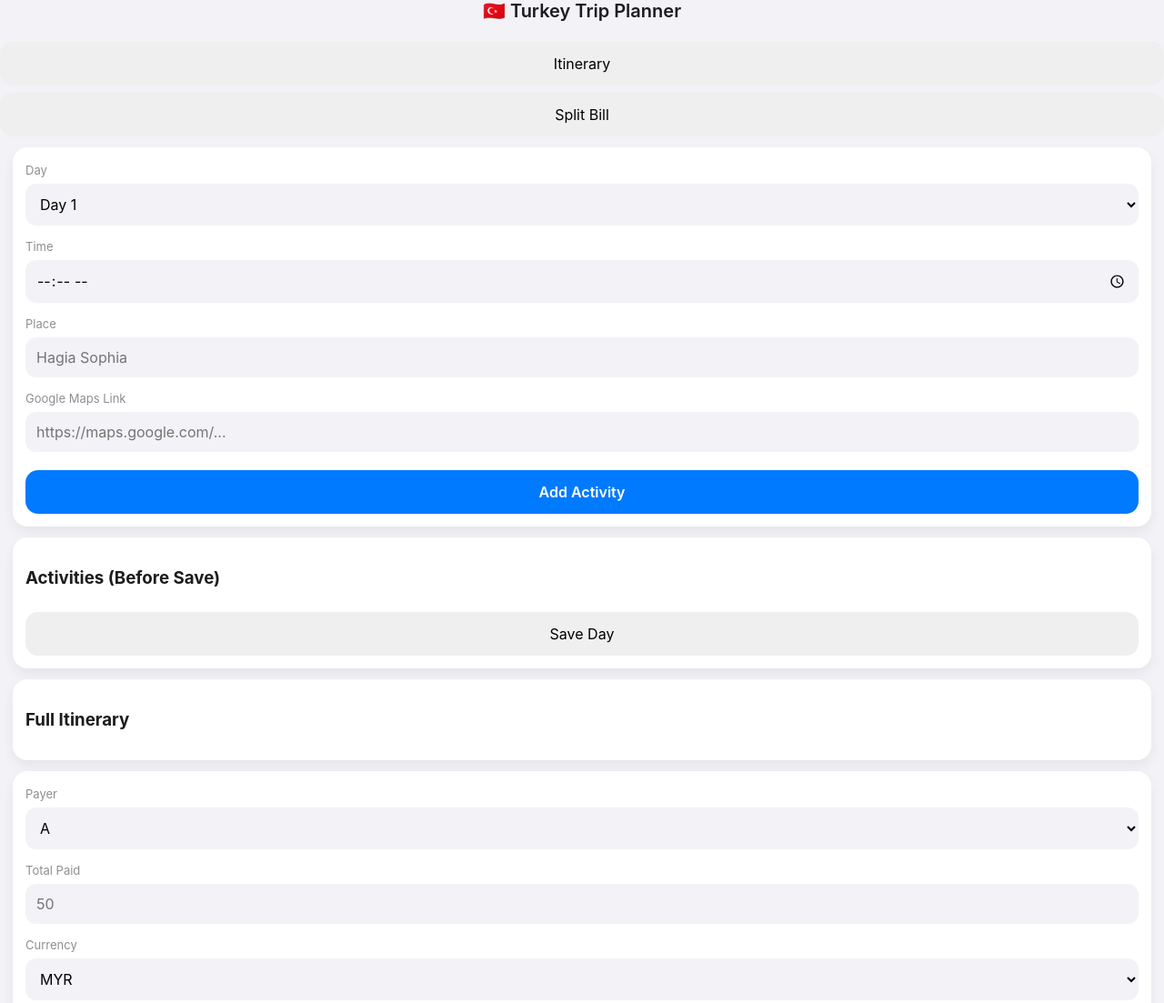
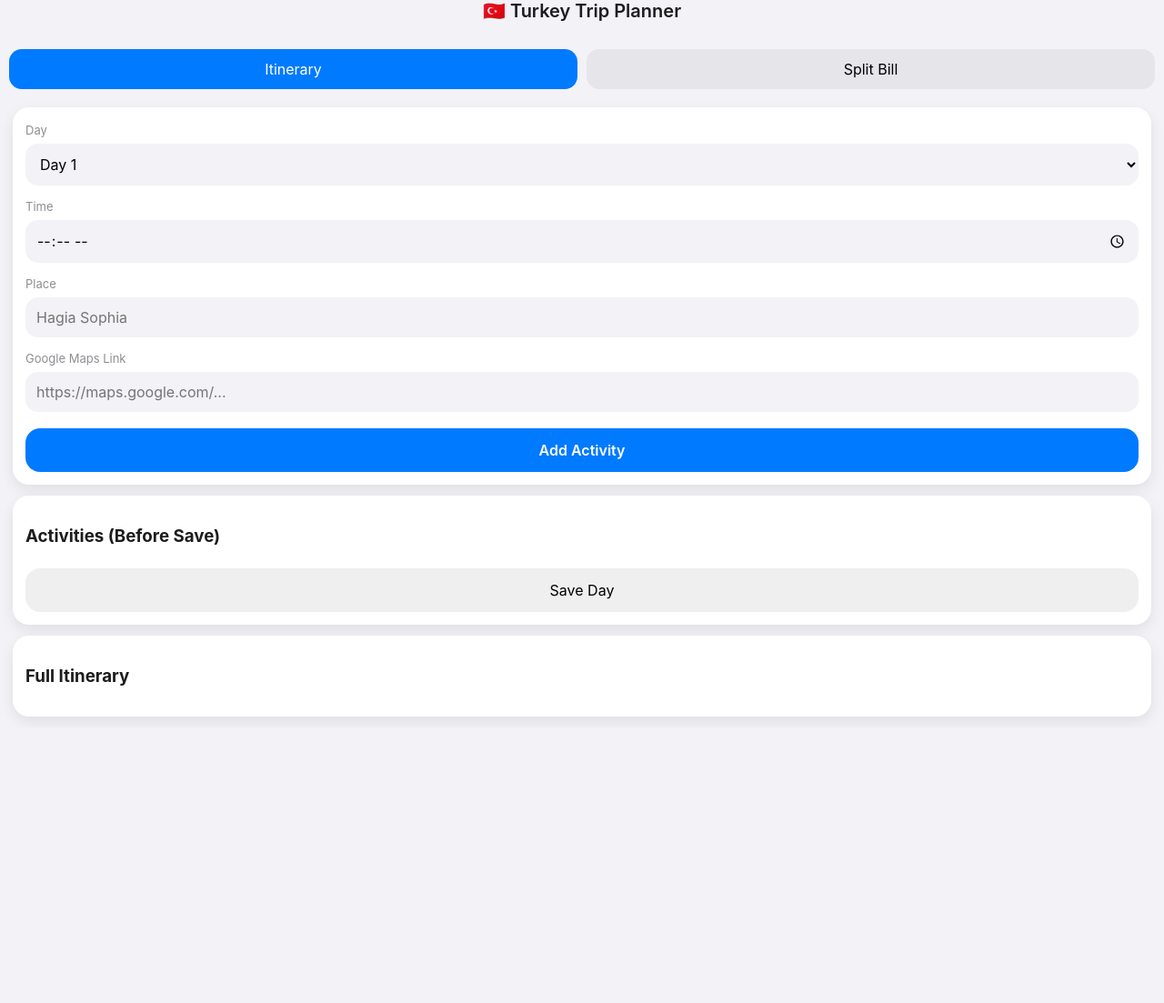
Before and after one commit to mergbusiness-appgit/PlannerTrip, a plain HTML site: page index.html in a window 1280 px wide. Shown: the top 1103 px of the page at 91% size. After the commit the page ends 800 px from the top, so only its background shows below. Drawn offline with nearby package versions, Linux system fonts and the light colour scheme.

Commit message:
Refactor CSS for improved readability and structure

```diff
--- a/style.css
+++ b/style.css
@@ -1,4 +1,4 @@
-:root {
+:root{
   --bg:#f2f2f7;
   --card:#ffffff;
   --primary:#007aff;
@@ -7,89 +7,113 @@
   --muted:#8e8e93;
 }
 
-* {
-  box-sizing: border-box;
-  font-family: -apple-system, BlinkMacSystemFont, "SF Pro", sans-serif;
+*{
+  box-sizing:border-box;
+  font-family:-apple-system,BlinkMacSystemFont,"SF Pro",sans-serif;
 }
 
-body {
-  margin: 0;
-  background: var(--bg);
-  color: var(--text);
+body{
+  margin:0;
+  background:var(--bg);
+  color:var(--text);
 }
 
-header {
-  padding: env(safe-area-inset-top) 16px 14px;
-  background: var(--bg);
-  text-align: center;
-  font-size: 20px;
-  font-weight: 600;
+header{
+  text-align:center;
+  padding:env(safe-area-inset-top) 0 14px;
+  font-size:20px;
+  font-weight:600;
 }
 
-main {
-  padding: 12px 14px env(safe-area-inset-bottom);
+.tabs{
+  display:flex;
+  gap:10px;
+  padding:10px;
 }
 
-.card {
-  background: var(--card);
-  border-radius: 16px;
-  padding: 14px;
-  margin-bottom: 12px;
-  box-shadow: 0 6px 14px rgba(0,0,0,.06);
+.tabs button{
+  flex:1;
+  padding:12px;
+  border-radius:14px;
+  border:none;
+  background:#e5e5ea;
+  font-size:16px;
 }
 
-label {
-  font-size: 13px;
-  color: var(--muted);
+.tabs .active{
+  background:var(--primary);
+  color:white;
 }
 
-input, select {
-  width: 100%;
-  padding: 12px;
-  border-radius: 12px;
-  border: none;
-  background: #f2f2f7;
-  margin: 6px 0 12px;
-  font-size: 16px;
+main{
+  padding:10px 14px env(safe-area-inset-bottom);
 }
 
-.row {
-  display: flex;
-  gap: 10px;
+.card{
+  background:var(--card);
+  border-radius:18px;
+  padding:14px;
+  margin-bottom:12px;
+  box-shadow:0 6px 16px rgba(0,0,0,.08);
 }
 
-button {
-  width: 100%;
-  padding: 14px;
-  border-radius: 14px;
-  border: none;
-  font-size: 16px;
-  margin-top: 8px;
+label{
+  font-size:13px;
+  color:var(--muted);
 }
 
-button.primary {
-  background: var(--primary);
-  color: white;
-  font-weight: 600;
+input,select{
+  width:100%;
+  padding:12px;
+  border-radius:14px;
+  border:none;
+  background:#f2f2f7;
+  margin:6px 0 12px;
+  font-size:16px;
 }
 
-.order {
-  display: flex;
-  justify-content: space-between;
-  align-items: center;
-  background: #f2f2f7;
-  padding: 10px 12px;
-  border-radius: 12px;
-  margin-bottom: 8px;
+button{
+  width:100%;
+  padding:14px;
+  border:none;
+  border-radius:16px;
+  font-size:16px;
+  margin-top:6px;
 }
 
-.actions button {
-  width: auto;
-  padding: 6px 10px;
-  font-size: 14px;
+button.primary{
+  background:var(--primary);
+  color:white;
+  font-weight:600;
 }
 
-.actions .delete {
-  background: var(--danger);
-  color: white;
+.hidden{display:none}
+
+.row{
+  display:flex;
+  gap:10px;
 }
+
+.item{
+  background:#f2f2f7;
+  padding:10px;
+  border-radius:14px;
+  margin-bottom:8px;
+}
+
+.order{
+  display:flex;
+  justify-content:space-between;
+  align-items:center;
+}
+
+.actions button{
+  width:auto;
+  padding:6px 10px;
+  font-size:14px;
+}
+
+.actions .delete{
+  background:var(--danger);
+  color:white;
+}
```
